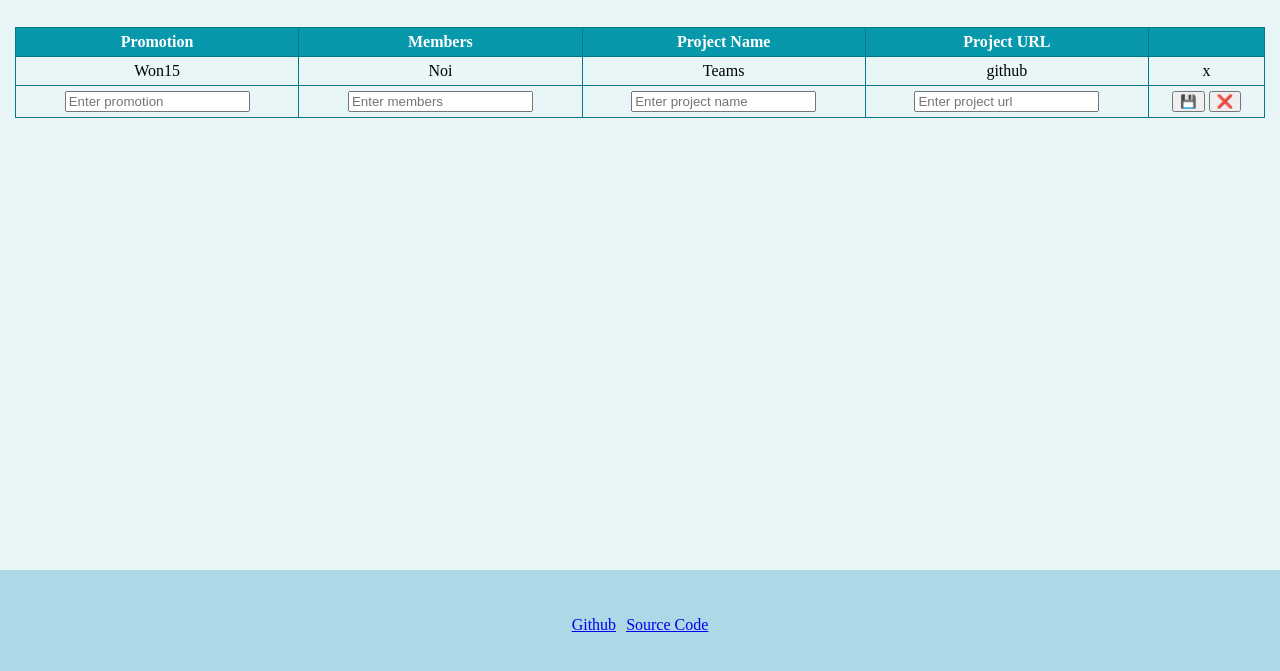
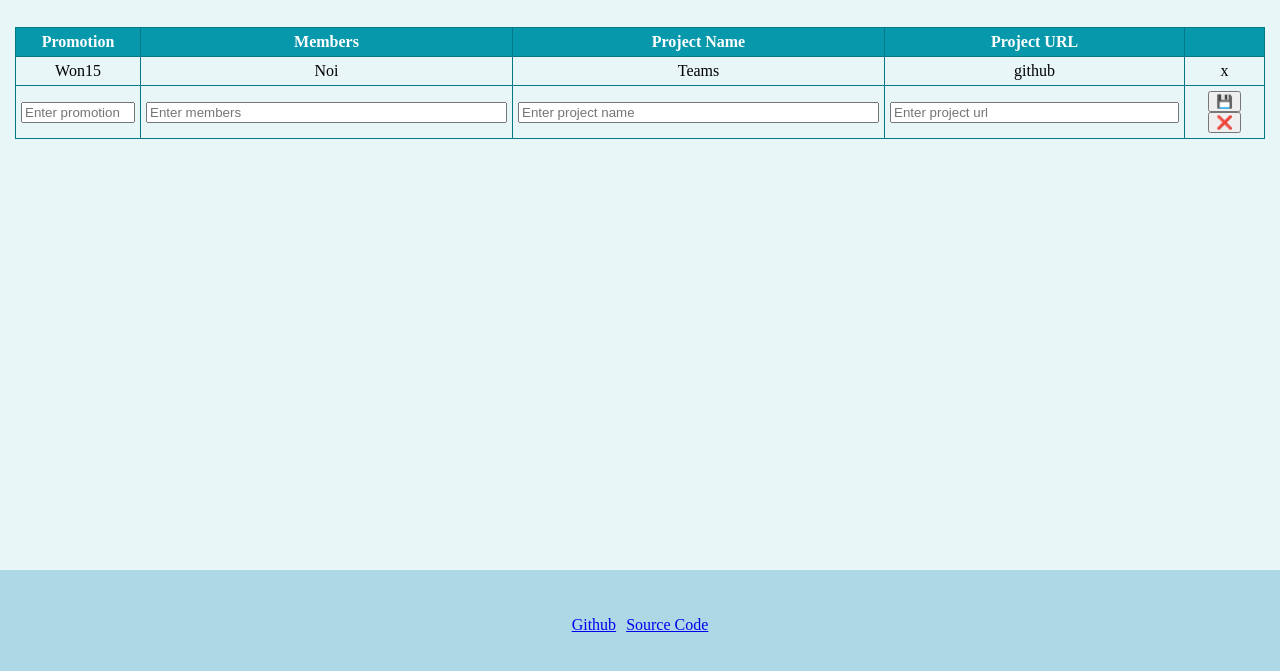
Before and after one commit to eduard96c/teams-networking, a website built with webpack: page src/index.html in a window 1280 px wide. Shown: the part 121-792 px from the top of the page. Built offline with nearby package versions, Linux system fonts and the light colour scheme; files whose address does not match are found by name.

Commit message:
table style

```diff
--- a/src/index.html
+++ b/src/index.html
@@ -20,6 +20,13 @@
     <section id="main">
       <form id="teams-form" method="get">
         <table id="teams-table">
+          <colgroup>
+            <col style="width: 125px" />
+            <col />
+            <col />
+            <col style="width: 300px" />
+            <col style="width: 80px" />
+          </colgroup>
           <thead>
             <tr>
               <th>Promotion</th>
--- a/src/style.css
+++ b/src/style.css
@@ -80,3 +80,7 @@ section {
   color: #0096d6;
   text-decoration: none;
 }
+#teams-table tfoot input[type="text"] {
+  width: 100%;
+  box-sizing: border-box;
+}
```
